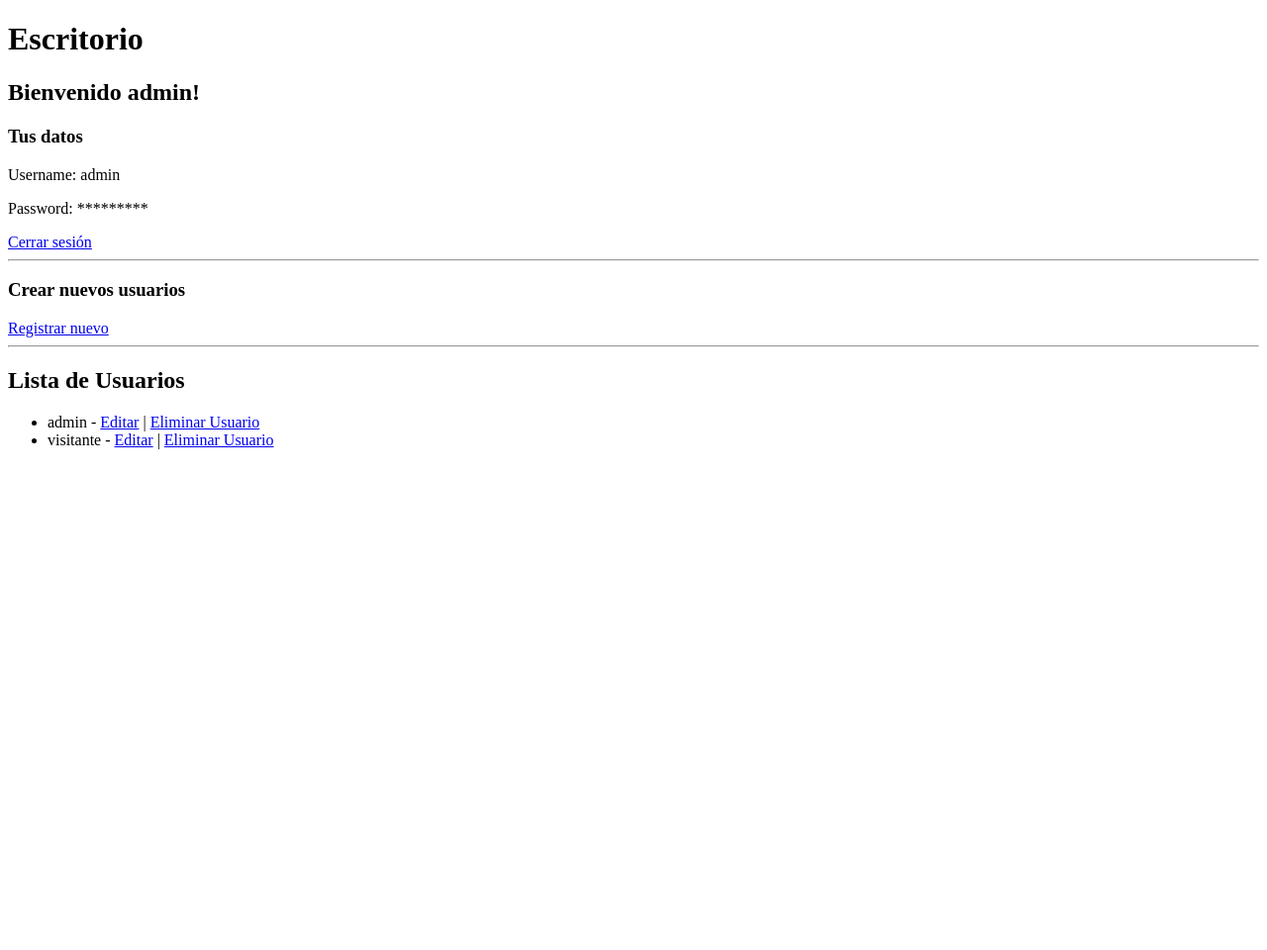
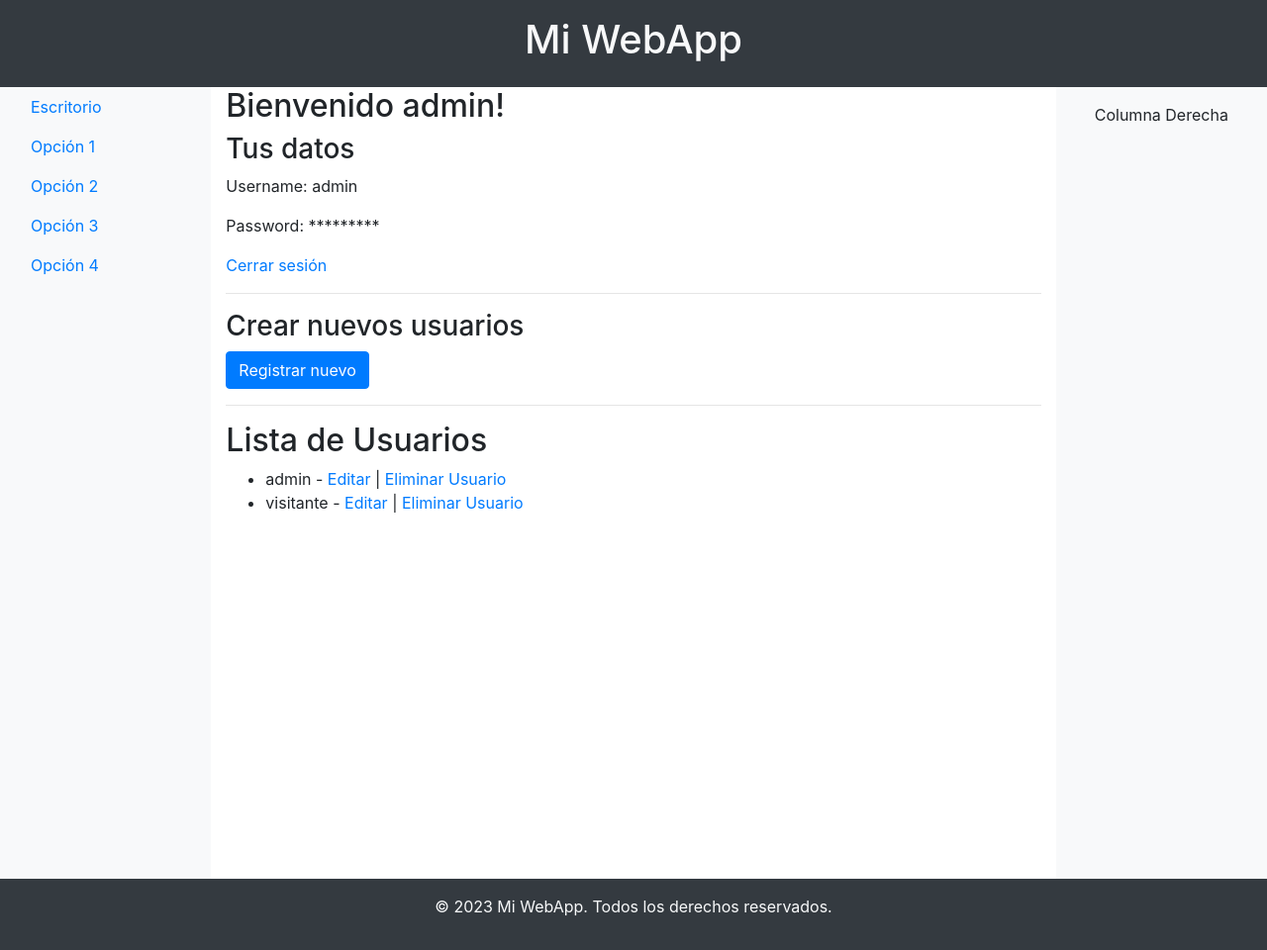
Before and after one commit to vinxenx0/code-workspace, a Flask app: page / in a window 1280 px wide. Shown: the whole page at 99% size. Before the commit the page ends 454 px from the top, so only its background shows below. Run offline with Flask 3, Linux system fonts and the light colour scheme; a user stored in the database is signed in; some libraries are stand-ins or nearby versions.

Commit message:
Add bootstrap to render html components

```diff
--- a/app/templates/base.html
+++ b/app/templates/base.html
@@ -5,10 +5,78 @@
     <meta charset="UTF-8">
     <meta name="viewport" content="width=device-width, initial-scale=1.0">
     <title>{% block title %}{% endblock %}</title>
+    <!-- Agrega el enlace al archivo CSS de Bootstrap -->
+    <link rel="stylesheet" href="https://stackpath.bootstrapcdn.com/bootstrap/4.3.1/css/bootstrap.min.css" integrity="sha384-ggOyR0iXCbMQv3Xipma34MD+dH/1fQ784/j6cY/iJTQUOhcWr7x9JvoRxT2MZw1T" crossorigin="anonymous">
+    <!-- Aquí puedes agregar otros enlaces a archivos CSS si es necesario -->
+    <style>
+        html, body {
+            height: 100%;
+            margin: 0;
+        }
+
+        body {
+            display: flex;
+            flex-direction: column;
+        }
+
+        .container-flex {
+            flex: 1;
+            display: flex;
+            flex-direction: column;
+        }
+
+        .row.content {
+            flex: 1;
+            min-height: 100vh; /* Esto asegura que el contenido ocupe al menos el 100% de la altura de la ventana gráfica */
+        }
+    </style>
 </head>
 <body>
-    <div>
-        {% block content %}{% endblock %}
+    <div class="container-fluid">
+        <!-- Cabecera -->
+        <div class="row bg-dark text-light">
+            <div class="col-12">
+                <h1 class="text-center py-3">Mi WebApp</h1>
+            </div>
+        </div>
+
+        <!-- Contenido principal -->
+        <div class="row content">
+            <!-- Navegación -->
+            <div class="col-md-2 bg-light">
+                <nav class="nav flex-column">
+                    <a class="nav-link" href="{{ url_for('index') }}">Escritorio</a>
+                    <a class="nav-link" href="{{ url_for('option1') }}">Opción 1</a>
+                    <a class="nav-link" href="{{ url_for('option2') }}">Opción 2</a>
+                    <a class="nav-link" href="{{ url_for('option3') }}">Opción 3</a>
+                    <a class="nav-link" href="{{ url_for('option4') }}">Opción 4</a>
+                </nav>
+            </div>
+
+            <!-- Lienzo principal -->
+            <div class="col-md-8">
+                {% block content %}{% endblock %}
+            </div>
+
+            <!-- Columna derecha -->
+            <div class="col-md-2 bg-light">
+                <!-- Contenido de la columna derecha aquí -->
+                <p class="text-center mt-3">Columna Derecha</p>
+            </div>
+        </div>
+
+        <!-- Pie de página -->
+        <div class="row bg-dark text-light text-center py-3">
+            <div class="col-12">
+                <p>© 2023 Mi WebApp. Todos los derechos reservados.</p>
+            </div>
+        </div>
     </div>
+
+    <!-- Agrega el script de Bootstrap al final del cuerpo del documento -->
+    <script src="https://code.jquery.com/jquery-3.3.1.slim.min.js" integrity="sha384-q8i/X+965DzO0rT7abK41JStQIAqVgRVzpbzo5smXKp4YfRvH+8abtTE1Pi6jizo" crossorigin="anonymous"></script>
+    <script src="https://cdnjs.cloudflare.com/ajax/libs/popper.js/1.14.7/umd/popper.min.js" integrity="sha384-UO2eT0CpHqdSJQ6hJty5KVphtPhzWj9WO1clHTMGa3JDZwrnQq4sF86dIHNDz0W1" crossorigin="anonymous"></script>
+    <script src="https://stackpath.bootstrapcdn.com/bootstrap/4.3.1/js/bootstrap.min.js" integrity="sha384-JjSmVgyd0p3pXB1rRibZUAYoIIy6OrQ6VrjIEaFf/nJGzIxFDsf4x0xIM+B07jRM" crossorigin="anonymous"></script>
+    <!-- Aquí puedes agregar otros enlaces a archivos JavaScript si es necesario -->
 </body>
 </html>
--- a/app/templates/index.html
+++ b/app/templates/index.html
@@ -4,7 +4,6 @@
 {% block title %}Dashboard{% endblock %}
 
 {% block content %}
-    <h1>Escritorio</h1>
     <h2>Bienvenido {{ current_user.username }}!</h2>
     <h3>Tus datos</h3>
     <p>Username: {{ current_user.username }}</p>
--- a/app/views.py
+++ b/app/views.py
@@ -147,3 +147,24 @@ def delete_user(user_id):
         return redirect(url_for('index'))
 
     return render_template('delete_user.html', user_id=user_id)
+
+
+@app.route('/option1')
+@login_required
+def option1():
+    return render_template('option1.html')
+
+@app.route('/option2')
+@login_required
+def option2():
+    return render_template('option2.html')
+
+@app.route('/option3')
+@login_required
+def option3():
+    return render_template('option3.html')
+
+@app.route('/option4')
+@login_required
+def option4():
+    return render_template('option4.html')
```
Also changed, not shown: app/templates/option1.html (added, +9 -0 lines), instance/site.db.
